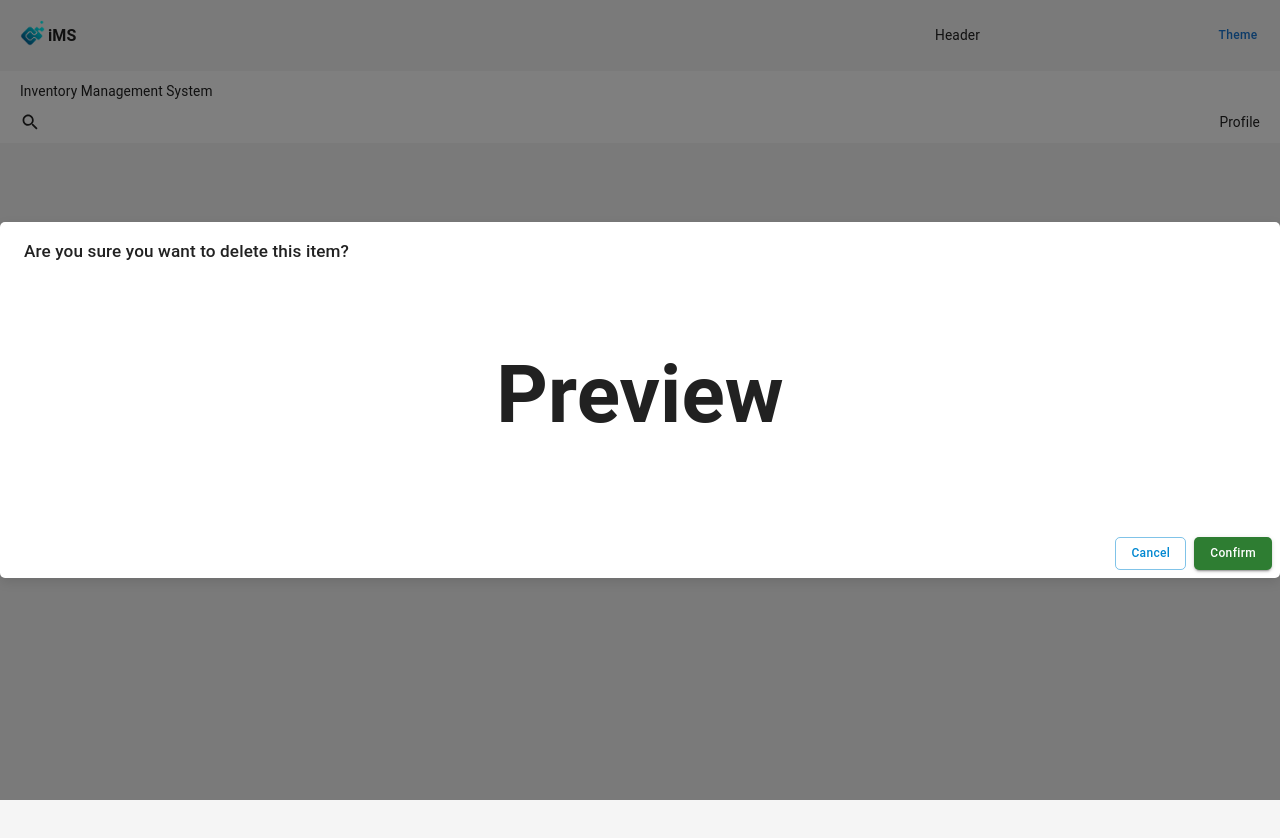
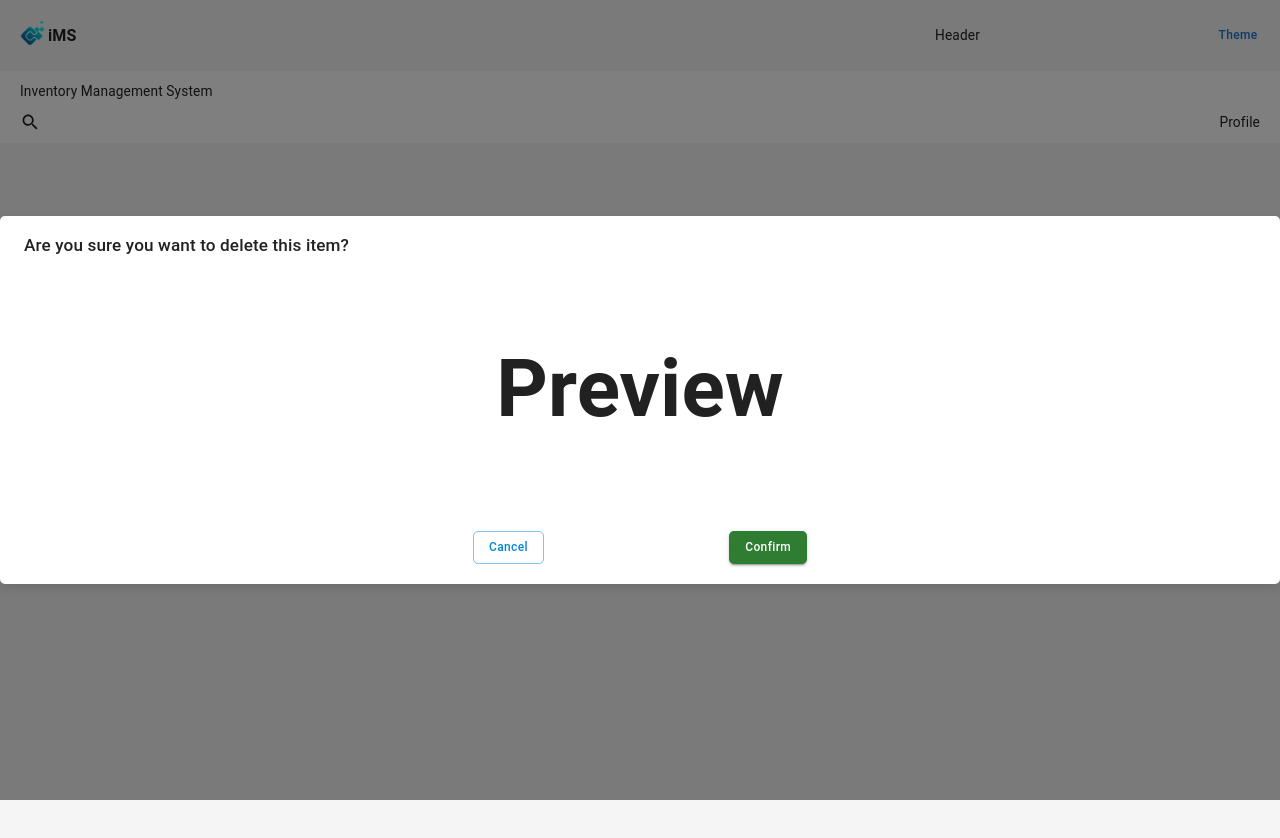
Before and after one commit to Acher0N/iMS, a React (Vite) app: page / in a window 1280 px wide. Both pictures are taken after a click on the button "Delete Item". Shown: the top 838 px of the page. Built offline with nearby package versions, Linux system fonts and the light colour scheme.

Commit message:
first commit

```diff
--- a/src/components/Confirm/Confirm.jsx
+++ b/src/components/Confirm/Confirm.jsx
@@ -47,7 +47,7 @@ const Confirm = ({
       >
         {children}
       </DialogContent>
-      <DialogActions>
+      <DialogActions sx={{ pb: "20px", display: "flex", justifyContent: "space-between", width: "350px", m: "0 auto" }}>
         {showCancel && (
           <Button onClick={onCancel} color="info" variant="outlined">
             {cancelText}
```
